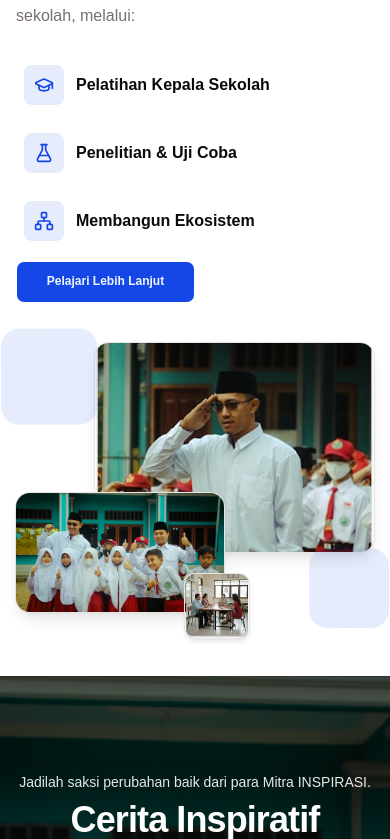
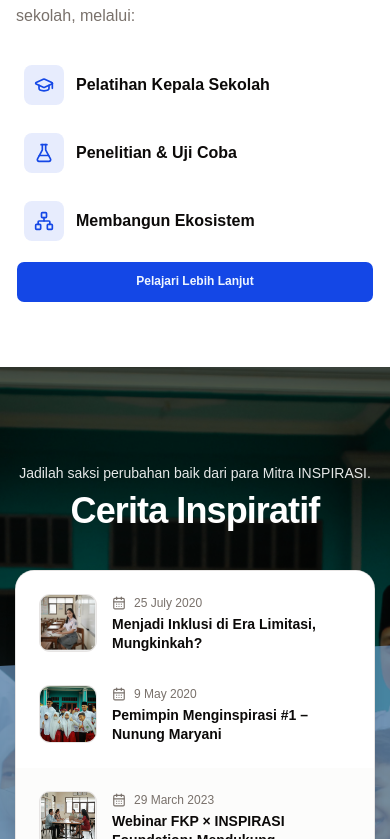
Before and after one commit to mcqeems/imk-uas, a React (Vite) app: page / in a window 390 px wide. Shown: the part 1161-2000 px from the top of the page. Built offline with nearby package versions, Linux system fonts and the light colour scheme.

Commit message:
add responsiveness to WhatWeDo Section

```diff
--- a/src/pages/home/components/WhatWeDo.tsx
+++ b/src/pages/home/components/WhatWeDo.tsx
@@ -128,7 +128,7 @@
             })}
             <Button
               data-wwd-item
-              className="max-w-full w-[50%] py-5 mr-2 font-bold cursor-pointer"
+              className="max-w-full w-full lg:w-[50%] py-5 mr-2 font-bold cursor-pointer"
               onClick={(event) => {
                 event.preventDefault();
                 navigate('/program');
@@ -139,7 +139,7 @@
           </div>
         </div>
 
-        <div className="relative mx-auto w-full max-w-xl">
+        <div className="relative mx-auto w-full max-w-xl hidden lg:block">
           <div className="relative aspect-4/3 w-full">
             <img
               data-wwd-image
```
